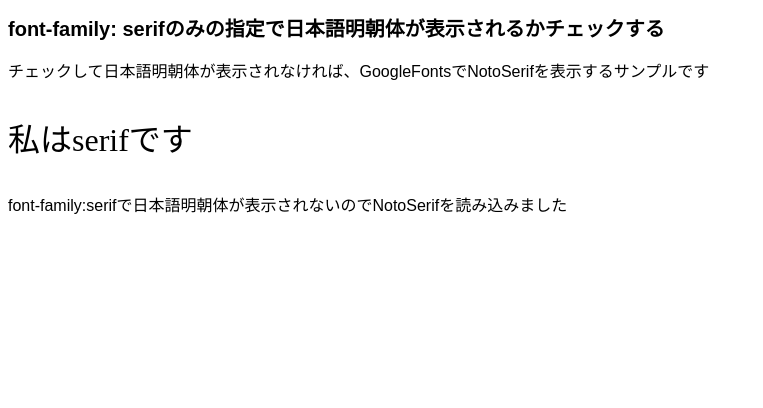
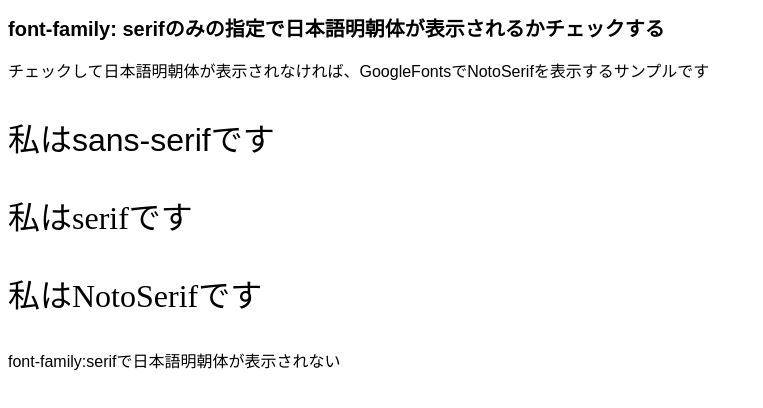
Before and after one commit to ksk1015/ksk1015.github.io, a plain HTML site: page has-jap-serif/index.html in a window 1280 px wide. Shown: the whole page, without its empty margins (0-763 px from the left). Drawn offline with Linux system fonts and the light colour scheme.

Commit message:
update has-jap-serif

```diff
--- a/has-jap-serif/index.html
+++ b/has-jap-serif/index.html
@@ -12,10 +12,6 @@
 		h1 {
 			font-size: 125%;
 		}
-		.serif {
-			font-family: 'Noto Serif JP', serif;
-			font-size: 200%;
-		}
 	</style>
 </head>
 <body>
@@ -23,7 +19,11 @@
 <h1>font-family: serifのみの指定で日本語明朝体が表示されるかチェックする</h1>
 <p>チェックして日本語明朝体が表示されなければ、GoogleFontsでNotoSerifを表示するサンプルです</p>
 
-<p class="serif">私はserifです</p>
+<div style="font-size: 200%">
+	<p>私はsans-serifです</p>
+	<p style="font-family: serif">私はserifです</p>
+	<p style="font-family: 'Noto Serif JP'">私はNotoSerifです</p>
+</div>
 
 <p id="result"></p>
 
@@ -63,10 +63,9 @@ function hasJapSerif () {
 		link.rel = 'stylesheet'
 		link.href = 'https://fonts.googleapis.com/css?family=Noto+Serif+JP'
 		document.head.appendChild(link)
-		document.querySelector('#result').textContent = 'font-family:serifで日本語明朝体が表示されないのでNotoSerifを読み込みました'
-	}
-	else {
-		document.querySelector('#result').textContent = 'font-family:serifで日本語明朝体は表示されます'
+		document.querySelector('#result').textContent = 'font-family:serifで日本語明朝体が表示されない'
+	} else {
+		document.querySelector('#result').textContent = 'font-family:serifで日本語明朝体が表示される'
 	}
 })()
 </script>
```
